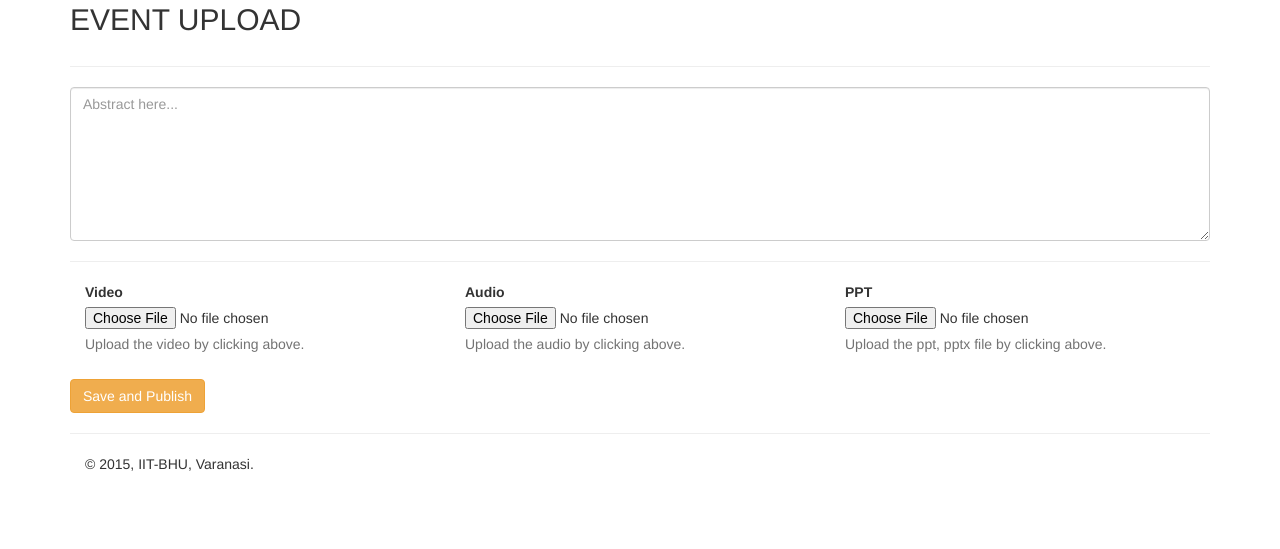
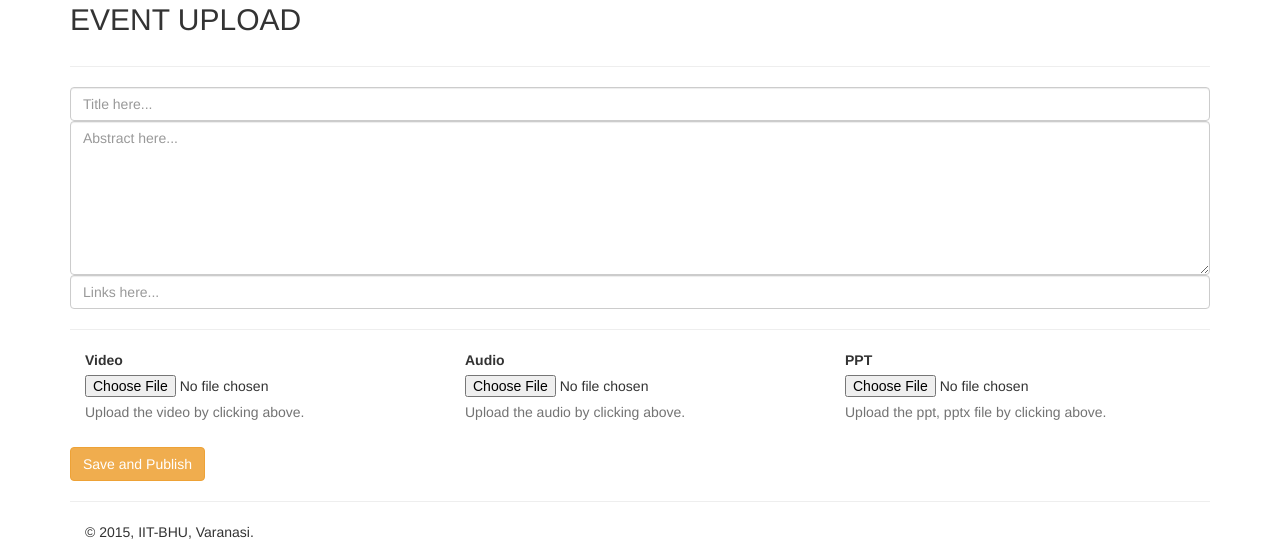
Before and after one commit to mayurdhurpate/kp, a Django app: page /publish/ in a window 1280 px wide. Shown: the part 51-600 px from the top of the page. Run offline with Django 3.2, Linux system fonts and the light colour scheme; parts of the project's set-up code (start-up, migrations or seed data) failed here and were passed over; some libraries are stand-ins or nearby versions.

Commit message:
Publish page now contains title also. Made publish page partially functional.

```diff
--- a/content/templates/publish.html
+++ b/content/templates/publish.html
@@ -69,7 +69,10 @@
         <div class="container row">
         <hr />
         <form action="" method="POST" class="form">
-          <textarea class="form-control" placeholder="Abstract here..." rows="7"></textarea>
+          {% csrf_token %}
+          <input name="title" type="text" class="form-control" placeholder="Title here..." rows="7"></input>
+          <textarea name="abstract" class="form-control" placeholder="Abstract here..." rows="7"></textarea>
+          <input name="links" type="text" class="form-control" placeholder="Links here..." rows="7"></input>
           <hr />
           <div class="col-md-4 form-group">
             <label for="video">Video</label>
--- a/content/views.py
+++ b/content/views.py
@@ -1,7 +1,11 @@
 from django.shortcuts import render
 from django.utils import timezone
 from django.http import HttpResponse
+from django.http import HttpResponseRedirect
 from models import *
+from random import randrange
+import random
+import string
 
 # Create your views here.
 def home(request):
@@ -27,7 +31,21 @@ def home(request):
         return render(request, 'index.html', {'categories' : categories, 'previous' : previous, 'upcoming' : upcoming })
 
 def publish(request):
-    return render(request, 'publish.html', {})
+    if(request.method == 'POST'):
+        l=[chr(randrange(0,26)+97) for i in range(10)]
+        s=''.join(l)
+        content = Content(
+            links=request.POST['links'],
+            title=request.POST['title'],
+            abstract=request.POST['abstract']
+        )
+        content.date=timezone.now()
+        content.article_id=s
+        content.save()
+        content.category.add(Category.objects.all()[0])
+        return HttpResponseRedirect("/dashboard")
+    else:
+        return render(request, 'publish.html', {})
 
 def dashboard(request):
     return render(request, 'dashboard.html', {})
```
